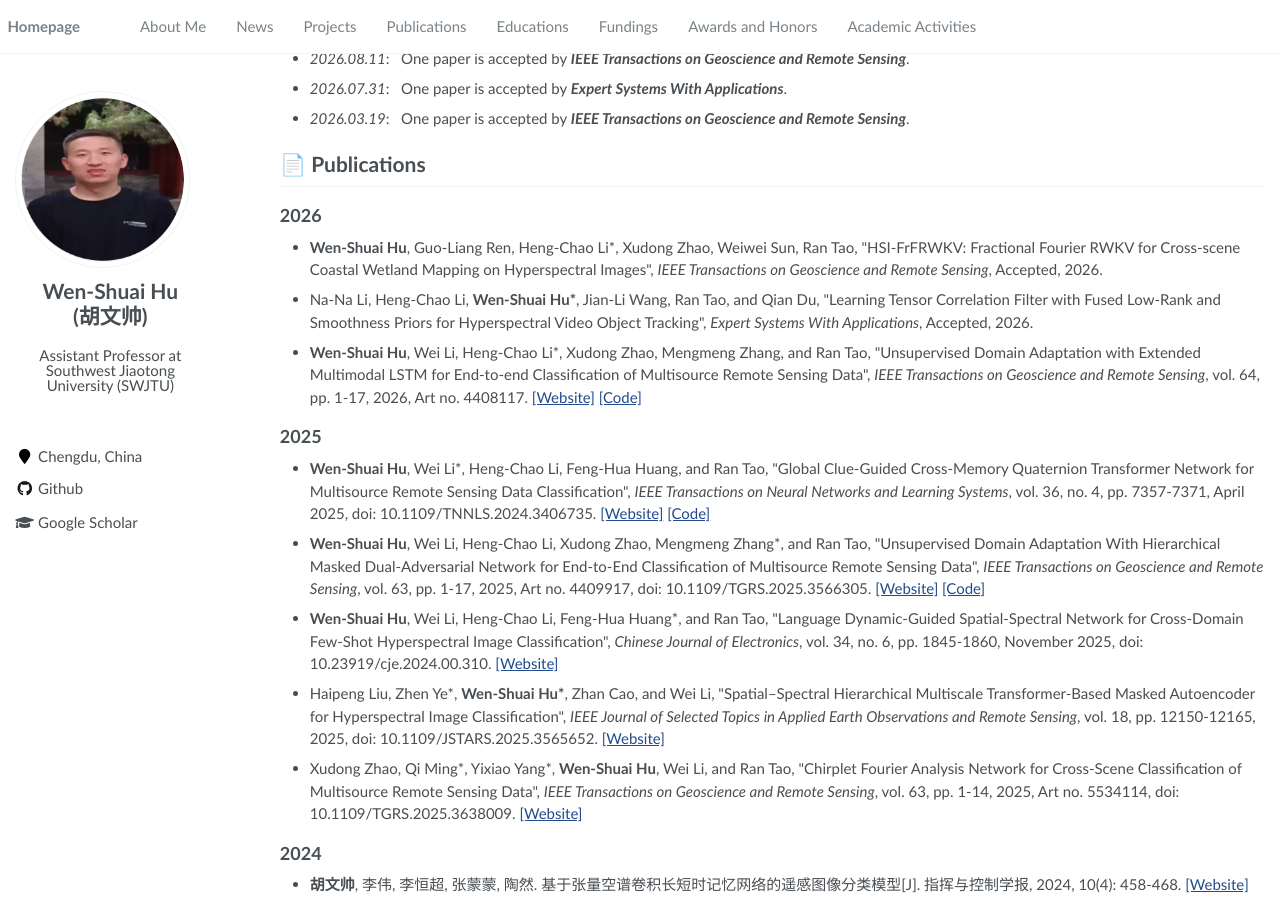
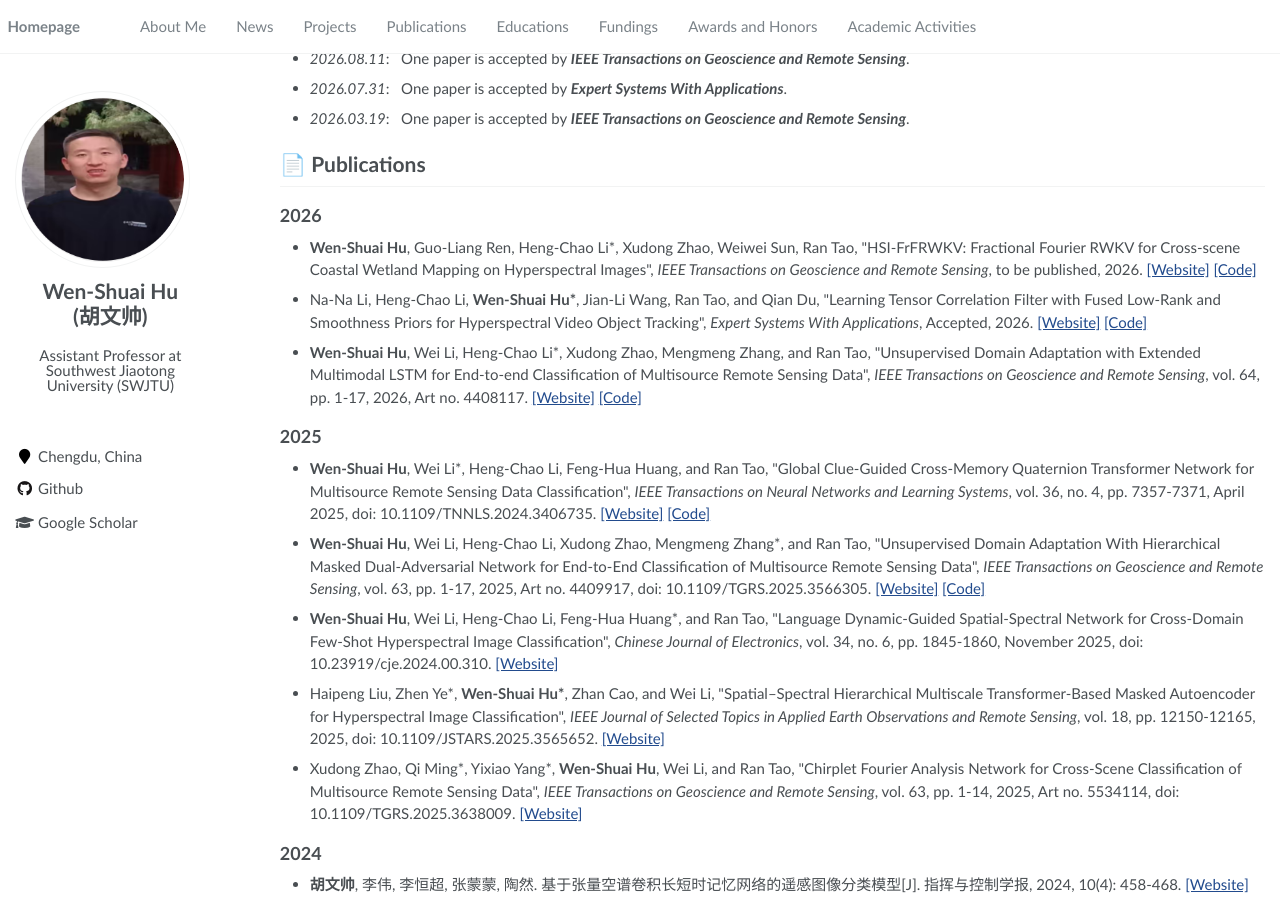
Before and after one commit to WenshuaiHu/wenshuaihu.github.io, a Jekyll site: the page built from pages/about.md, in a window 1280 px wide and 900 px high, scrolled down 322 px. Built offline with Jekyll 4.4.1, drawn with Linux system fonts in a browser that asks for light colours; a script that is not in the unit is left out.

Commit message:
Update about.md

```diff
--- a/pages/about.md
+++ b/pages/about.md
@@ -50,9 +50,9 @@ My current interests include intelligent interpretation and applications of remo
 
 ## 2026
 
-- **Wen-Shuai Hu**, Guo-Liang Ren, Heng-Chao Li\*, Xudong Zhao, Weiwei Sun, Ran Tao, \"HSI-FrFRWKV: Fractional Fourier RWKV for Cross-scene Coastal Wetland Mapping on Hyperspectral Images\", _IEEE Transactions on Geoscience and Remote Sensing_, Accepted, 2026.
+- **Wen-Shuai Hu**, Guo-Liang Ren, Heng-Chao Li\*, Xudong Zhao, Weiwei Sun, Ran Tao, \"HSI-FrFRWKV: Fractional Fourier RWKV for Cross-scene Coastal Wetland Mapping on Hyperspectral Images\", _IEEE Transactions on Geoscience and Remote Sensing_, to be published, 2026. [[Website]](https://ieeexplore.ieee.org/document/11657448) [[Code]](https://github.com/WenshuaiHu/HSI-FrFRWKV)
 
-- Na-Na Li, Heng-Chao Li, **Wen-Shuai Hu\***, Jian-Li Wang, Ran Tao, and Qian Du, \"Learning Tensor Correlation Filter with Fused Low-Rank and Smoothness Priors for Hyperspectral Video Object Tracking\", _Expert Systems With Applications_, Accepted, 2026.
+- Na-Na Li, Heng-Chao Li, **Wen-Shuai Hu\***, Jian-Li Wang, Ran Tao, and Qian Du, \"Learning Tensor Correlation Filter with Fused Low-Rank and Smoothness Priors for Hyperspectral Video Object Tracking\", _Expert Systems With Applications_, Accepted, 2026.  [[Website]](https://www.sciencedirect.com/science/article/abs/pii/S0957417426027752) [[Code]](https://github.com/nnli2026/HOT_TCF_FLSP)
 
 - **Wen-Shuai Hu**, Wei Li, Heng-Chao Li\*, Xudong Zhao, Mengmeng Zhang, and Ran Tao, \"Unsupervised Domain Adaptation with Extended Multimodal LSTM for End-to-end Classification of Multisource Remote Sensing Data\", _IEEE Transactions on Geoscience and Remote Sensing_, vol. 64, pp. 1-17, 2026, Art no. 4408117. [[Website]](https://xplorestaging.ieee.org/document/11480897) [[Code]](https://github.com/WenshuaiHu/UDA_MSRS_CCU-MaxNet)
 
```
